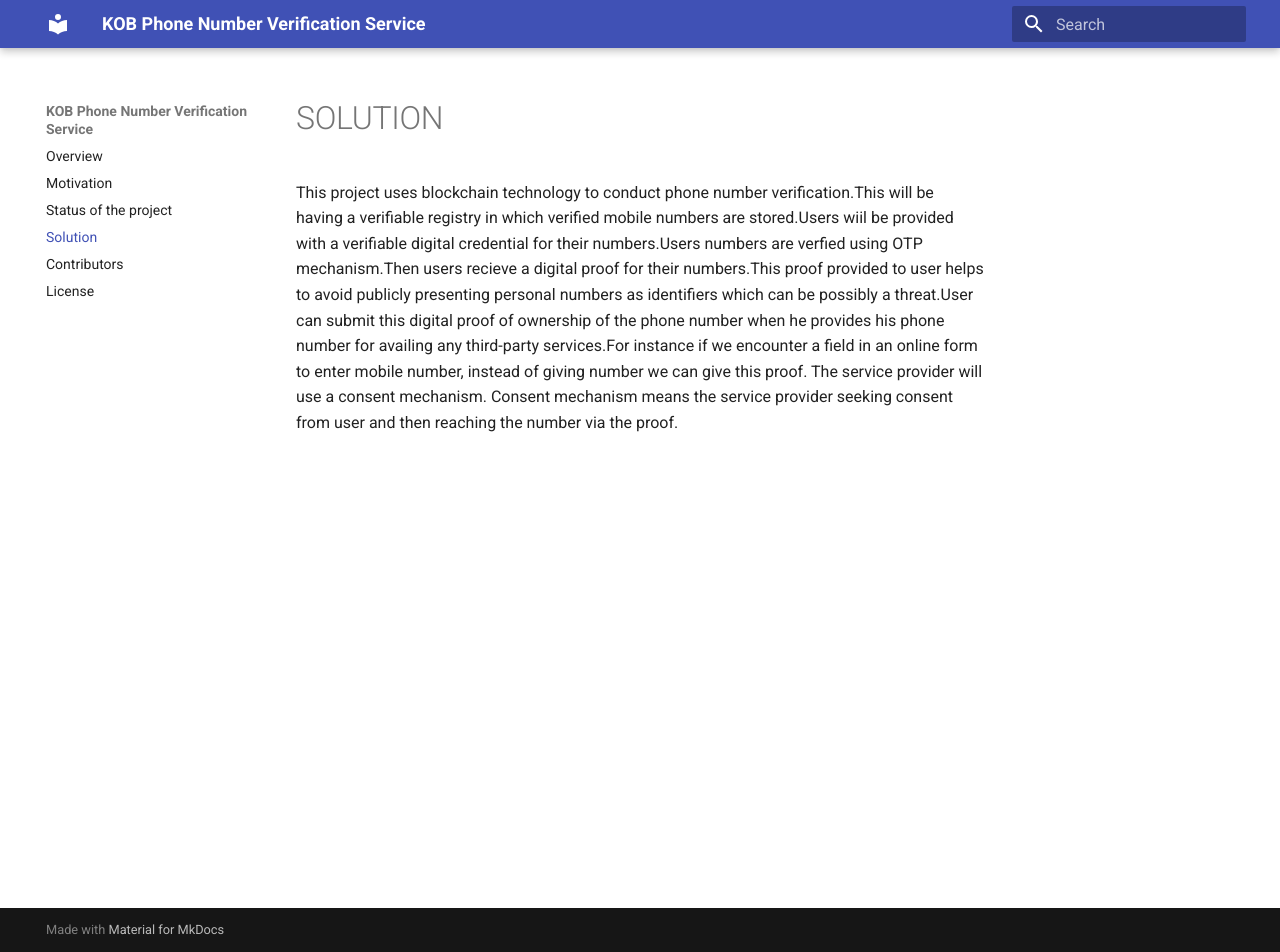
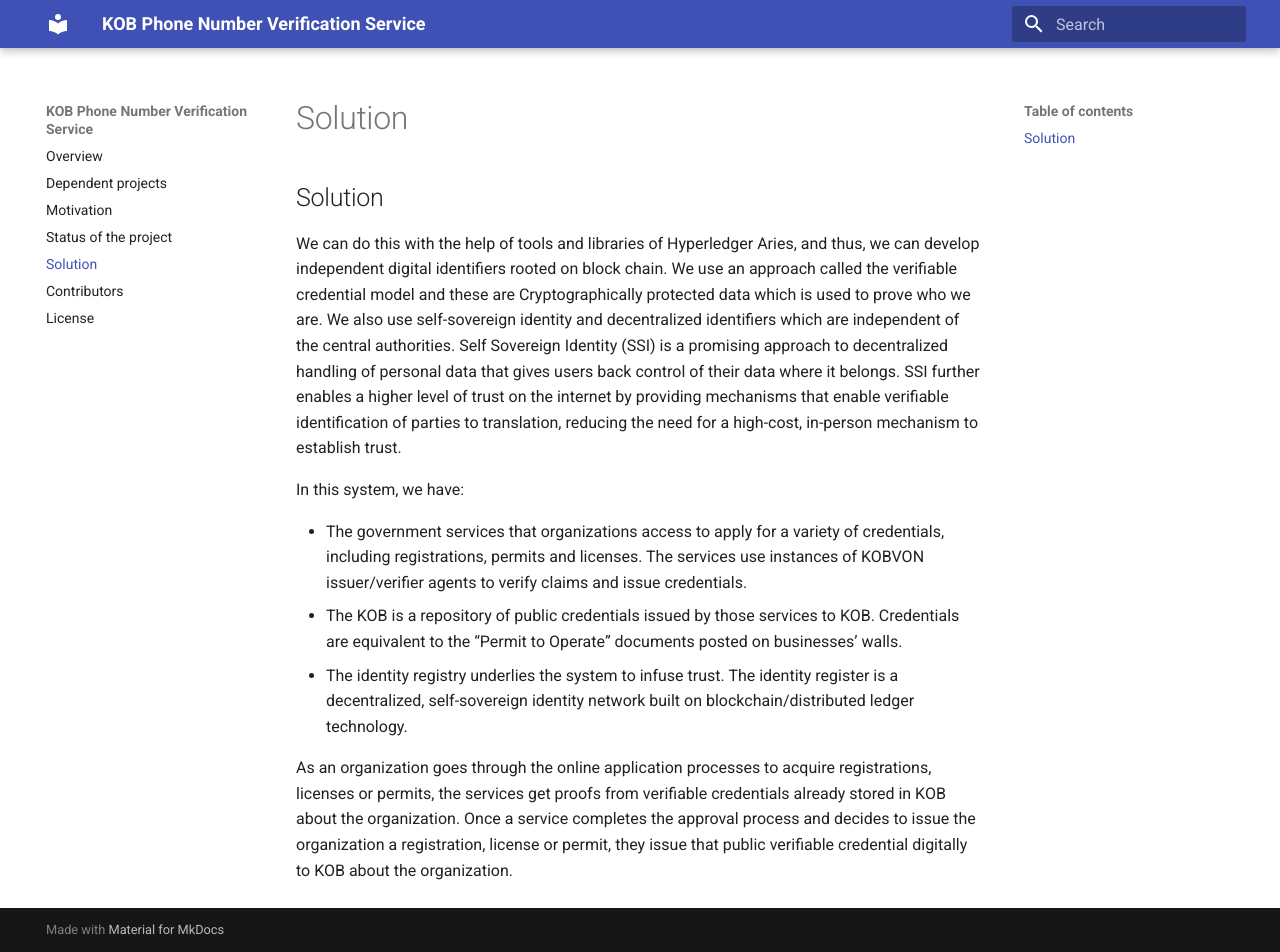
Before and after one commit to hyperledgerkochi/KOBVON, an MkDocs documentation site: the page built from website/docs/solution.md, in a window 1280 px wide and 952 px high. Built offline with MkDocs 1.6.1 and Material for MkDocs 9.7.7, drawn with Linux system fonts in a browser that asks for light colours.

Commit message:
Website added

```diff
--- a/website/docs/solution.md
+++ b/website/docs/solution.md
@@ -1,2 +1,11 @@
-# SOLUTION
-This project uses blockchain technology to conduct phone number verification.This will be having a verifiable registry in which verified mobile numbers are stored.Users wiil be provided with a verifiable digital credential for their numbers.Users numbers are verfied using OTP mechanism.Then users recieve a digital proof for their numbers.This proof provided to user helps to avoid publicly presenting personal numbers as identifiers which can be possibly a threat.User can submit this digital proof of ownership of the phone number when he provides his phone number for availing any third-party services.For instance if we encounter a field in an online form to enter mobile number, instead of giving number we can give this proof. The service provider will use  a consent mechanism. Consent mechanism means the service provider seeking consent from user and then reaching the number via the proof.
+## Solution
+
+We can do this with the help of tools and libraries of Hyperledger Aries, and thus, we can develop independent digital identifiers rooted on block chain. We use an approach called the verifiable credential model and these are Cryptographically protected data which is used to prove who we are. We also use self-sovereign identity and decentralized identifiers which are independent of the central authorities. Self Sovereign Identity (SSI) is a promising approach to decentralized handling of personal data that gives users back control of their data where it belongs. SSI further enables a higher level of trust on the internet by providing mechanisms that enable verifiable identification of parties to translation, reducing the need for a high-cost, in-person mechanism to establish trust.
+
+In this system, we have:
+
+* The government services that organizations access to apply for a variety of credentials, including registrations, permits and licenses. The services use instances of KOBVON issuer/verifier agents to verify claims and issue credentials.
+* The KOB is a repository of public credentials issued by those services to KOB. Credentials are equivalent to the “Permit to Operate” documents posted on businesses’ walls.
+* The identity registry underlies the system to infuse trust. The identity register is a decentralized, self-sovereign identity network built on blockchain/distributed ledger technology.
+
+As an organization goes through the online application processes to acquire registrations, licenses or permits, the services get proofs from verifiable credentials already stored in KOB about the organization. Once a service completes the approval process and decides to issue the organization a registration, license or permit, they issue that public verifiable credential digitally to KOB about the organization.
--- a/website/mkdocs.yml
+++ b/website/mkdocs.yml
@@ -5,6 +5,7 @@
     - attr_list
 nav:
     - Overview: index.md
+    - Dependent projects: dependent.md
     - Motivation: motivation.md
     - Status of the project: status.md
     - Solution: solution.md
```
Also changed, not shown: website/docs/contributors.md (+3 -1 lines), website/docs/dependent.md (added, +3 -0 lines), website/docs/index.md (+3 -2 lines), website/docs/motivation.md (+5 -2 lines), website/docs/status.md (+1 -0 lines).
